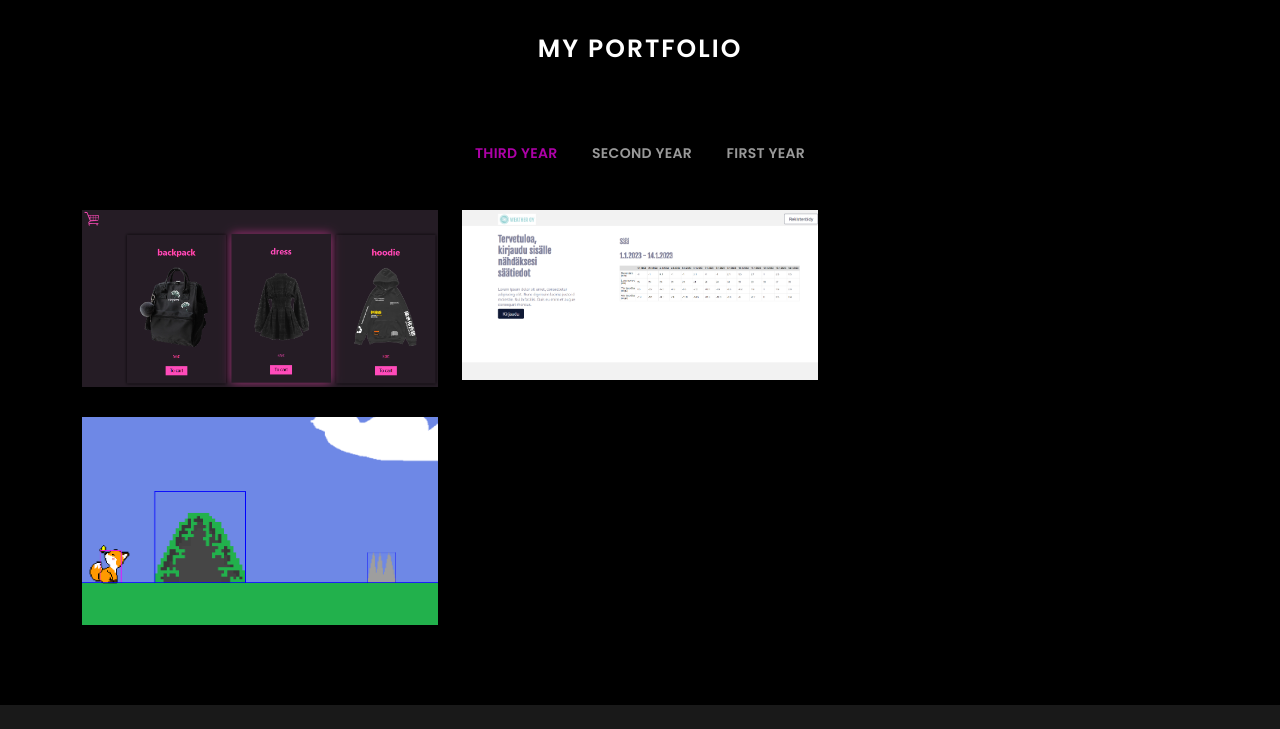
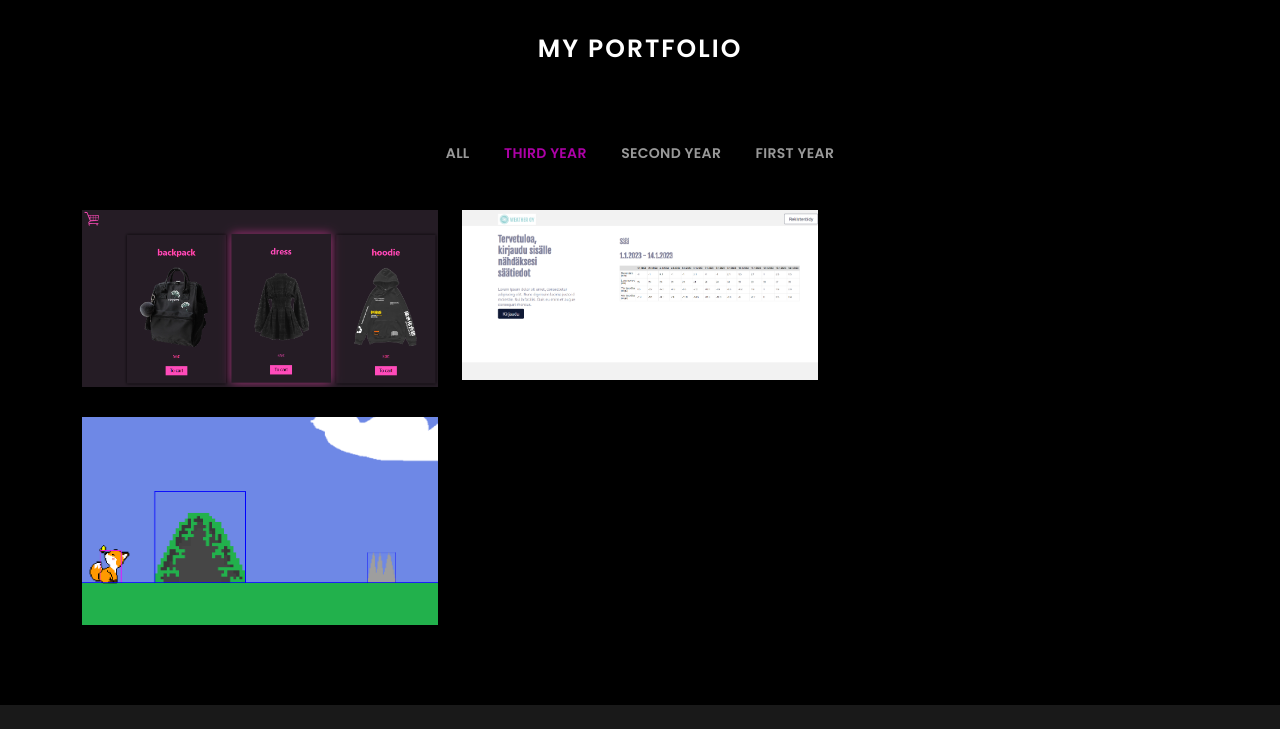
Before and after one commit to Aressimoi/aressimoi.github.io, a plain HTML site: page index.html in a window 1280 px wide. Shown: the part 1760-2489 px from the top of the page. Drawn offline with nearby package versions, Linux system fonts and the light colour scheme; a web font is replaced by a local one.

Commit message:
Update index.html

```diff
--- a/index.html
+++ b/index.html
@@ -178,7 +178,7 @@
         <div class="row">
           <div class="col-lg-12 d-flex justify-content-center">
             <ul id="portfolio-flters">
-             <!--  <li data-filter="*" class="filter-active">All</li> -->
+               <li data-filter="*" >All</li>
               <li data-filter=".filter-third"  class="filter-active" >third year</li>
               <li data-filter=".filter-second">second year</li>
               <li data-filter=".filter-first">first year</li>
```
